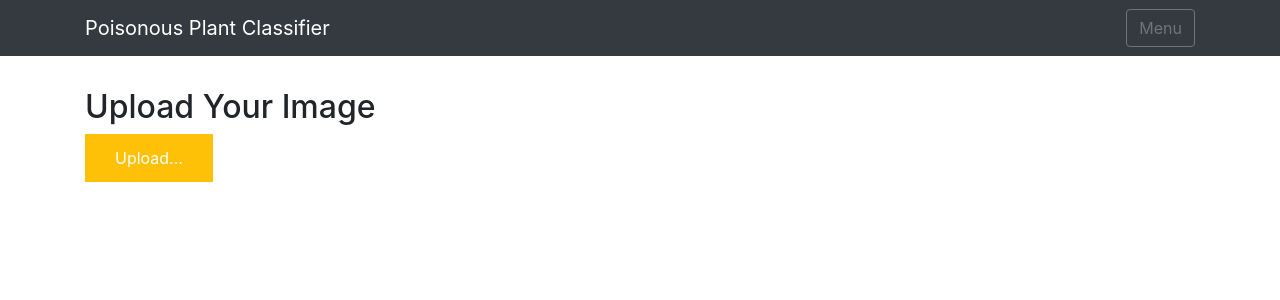
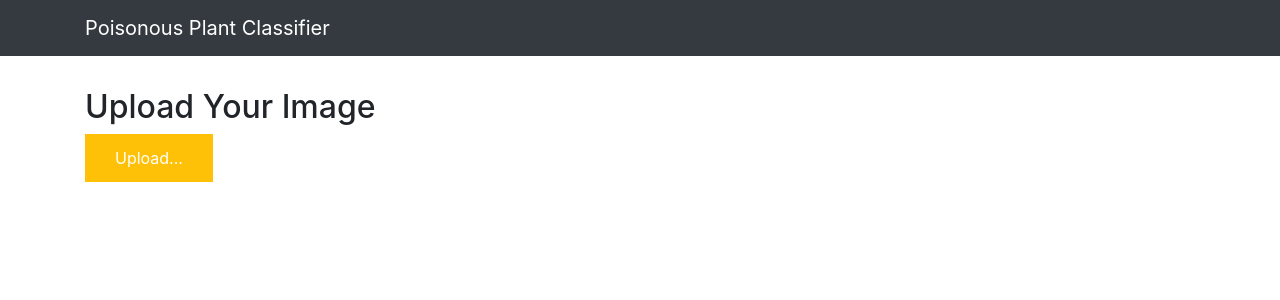
Before and after one commit to NitronR/Poisonous-Plant-Classifier, a Flask app: page / in a window 1280 px wide. Shown: the top 300 px of the page. Run offline with Flask 2, Linux system fonts and the light colour scheme; parts of the project's set-up code (start-up, migrations or seed data) failed here and were passed over; some libraries are stand-ins or nearby versions.

Commit message:
dont remove file, removed menu

```diff
--- a/app.py
+++ b/app.py
@@ -59,7 +59,7 @@ def upload():
 
         # Make prediction
         preds = model_predict(file_path)
-        os.remove(file_path)
+        # os.remove(file_path)
         return preds
     return None
 
--- a/templates/base.html
+++ b/templates/base.html
@@ -16,7 +16,6 @@
     <nav class="navbar navbar-dark bg-dark">
         <div class="container">
             <a class="navbar-brand" href="#">Poisonous Plant Classifier</a>
-            <button class="btn btn-outline-secondary my-2 my-sm-0" type="submit">Menu</button>
         </div>
     </nav>
     <div class="container">
```
